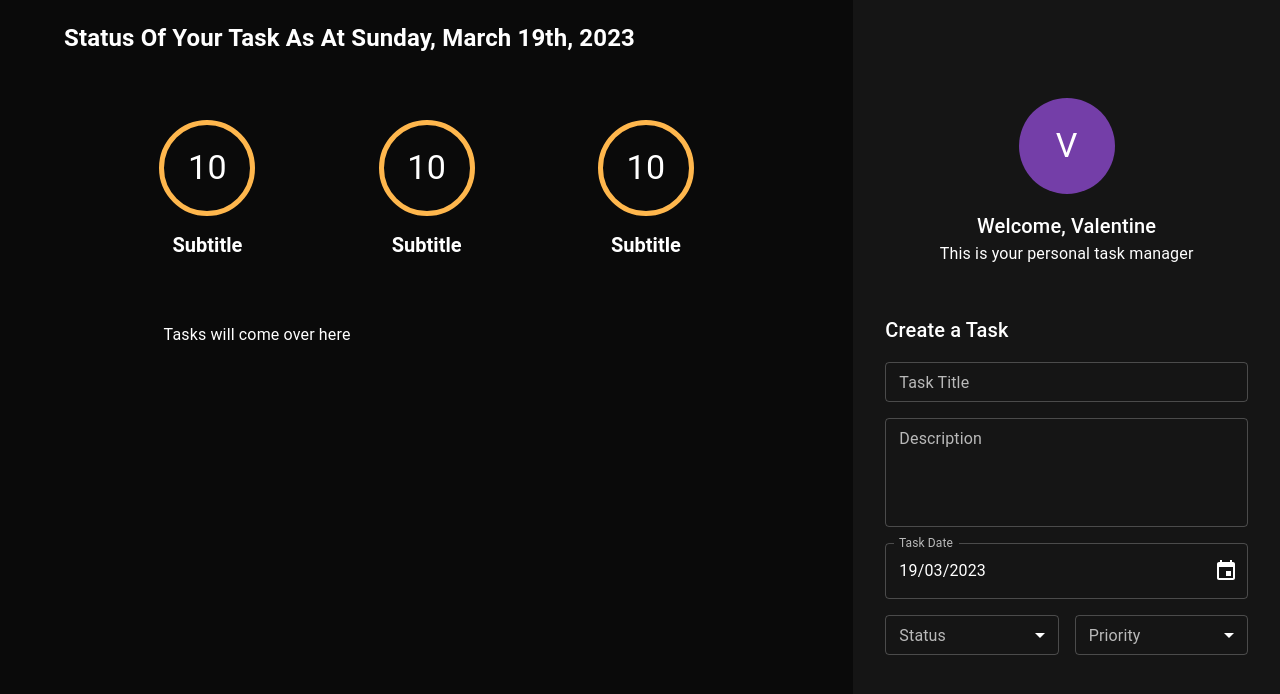
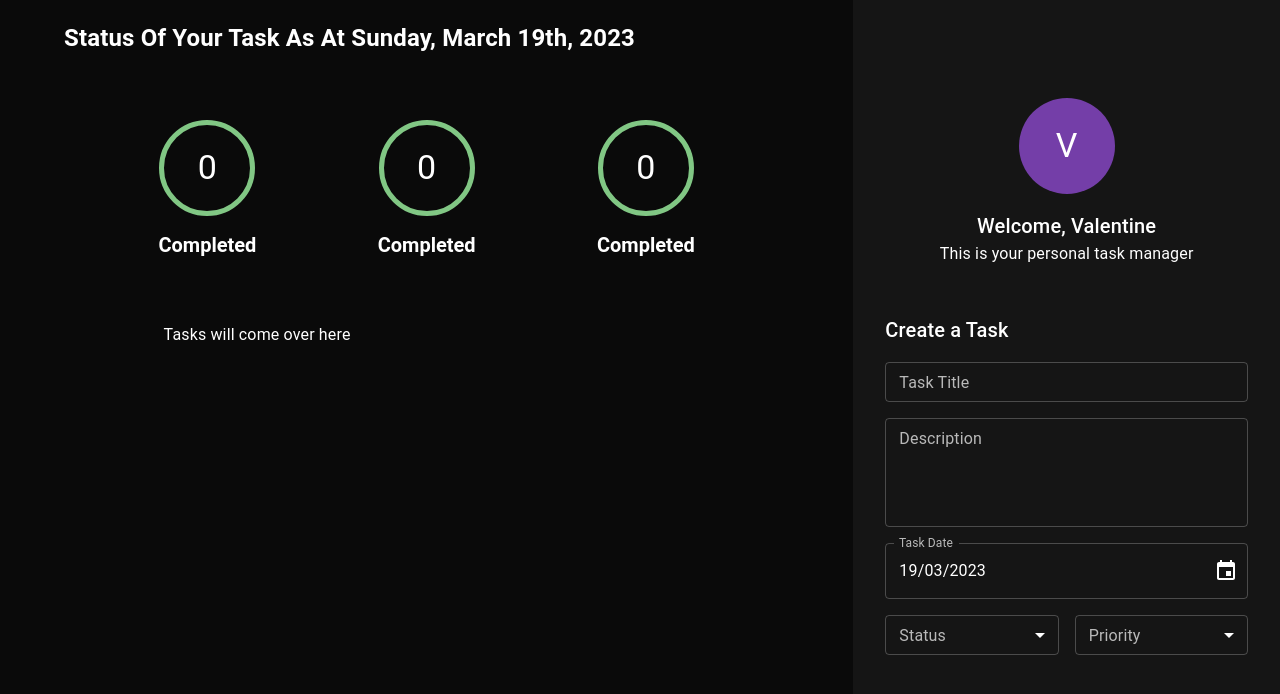
Before and after one commit to valentinesamuel/ts-todo-react, a React (Vite) app: page / in a window 1280 px wide. Shown: the top 694 px of the page. Built offline with nearby package versions, Linux system fonts and the light colour scheme.

Commit message:
FEAT: Emitting the correct label

```diff
--- a/src/components/taskcounter/TaskCounter.tsx
+++ b/src/components/taskcounter/TaskCounter.tsx
@@ -1,7 +1,13 @@
 import { FC, ReactElement } from 'react';
 import { Box, Avatar, Typography } from '@mui/material';
+import { ITaskCounter } from './interfaces/ITaskCounter';
+import { Status } from '../createtaskform/enum/Status';
+import { emitCorrectBorderColor } from './helpers/emitCorrectBorderColorStatus';
+import { emitCorrectLabel } from './helpers/emitCorrectLabel';
+import PropTypes from 'prop-types';
 
-export const TaskCounter: FC = (): ReactElement => {
+export const TaskCounter: FC<ITaskCounter> = (props): ReactElement => {
+  const { status = Status.completed, count = 0 } = props;
   return (
     <>
       <Box
@@ -17,11 +23,11 @@ export const TaskCounter: FC = (): ReactElement => {
             width: '6rem',
             height: '6rem',
             marginBottom: '1rem',
-            borderColor: 'warning.light',
+            borderColor: `${emitCorrectBorderColor(status)}`,
           }}
         >
           <Typography color="#ffffff" variant="h4">
-            10
+            {count}
           </Typography>
         </Avatar>
         <Typography
@@ -30,9 +36,14 @@ export const TaskCounter: FC = (): ReactElement => {
           fontSize="20px"
           variant="h5"
         >
-          Subtitle
+          {`${emitCorrectLabel(status)}`}
         </Typography>
       </Box>
     </>
   );
 };
+
+TaskCounter.propTypes = {
+  count: PropTypes.number,
+  status: PropTypes.oneOf([Status.completed, Status.inProgress, Status.todo]),
+};
--- /dev/null
+++ b/src/components/taskcounter/helpers/emitCorrectBorderColorStatus.ts
@@ -0,0 +1,16 @@
+import { Status } from '../../createtaskform/enum/Status';
+import { TaskCounterStatusType } from '../interfaces/ITaskCounter';
+
+export const emitCorrectBorderColor = (status: TaskCounterStatusType) => {
+  switch (status) {
+    case Status.todo:
+      return 'error.light';
+    case Status.inProgress:
+      return 'warning.light';
+    case Status.completed:
+      return 'success.light';
+
+    default:
+      return 'error.light';
+  }
+};
--- /dev/null
+++ b/src/components/taskcounter/helpers/emitCorrectLabel.ts
@@ -0,0 +1,16 @@
+import { Status } from '../../createtaskform/enum/Status';
+import { TaskCounterStatusType } from '../interfaces/ITaskCounter';
+
+export const emitCorrectLabel = (status: TaskCounterStatusType): string => {
+  switch (status) {
+    case Status.todo:
+      return 'Todo';
+    case Status.inProgress:
+      return 'In Progress';
+    case Status.completed:
+      return 'Completed';
+
+    default:
+      return 'Todo';
+  }
+};
--- /dev/null
+++ b/src/components/taskcounter/interfaces/ITaskCounter.tsx
@@ -0,0 +1,11 @@
+import { Status } from '../../createtaskform/enum/Status';
+
+export type TaskCounterStatusType =
+  | Status.completed
+  | Status.inProgress
+  | Status.todo;
+
+export interface ITaskCounter {
+  count?: number;
+  status?: TaskCounterStatusType;
+}
```
